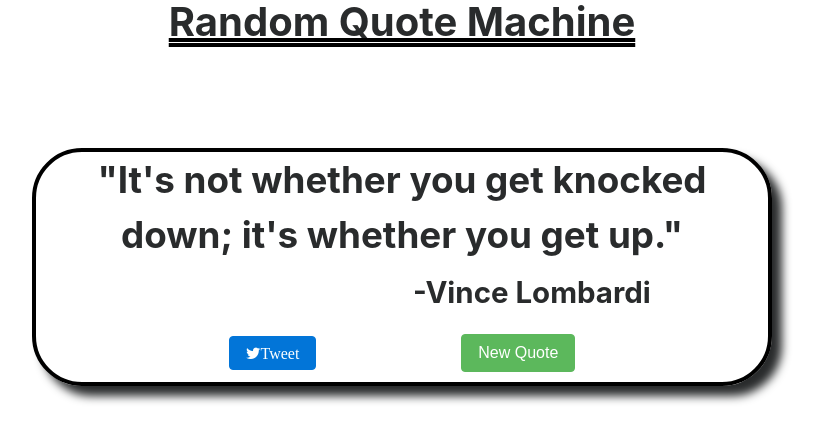
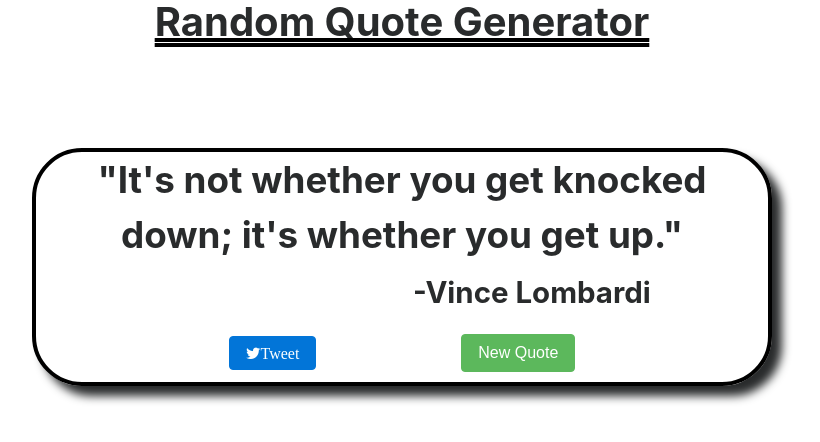
Before and after one commit to SACHIN5SOS/Random-quote-machine, a plain HTML site: page index.html in a window 1280 px wide. Shown: the whole page, without its empty margins (238-1058 px from the left). Drawn offline with nearby package versions, Linux system fonts and the light colour scheme; files that its build step writes are made by us from their sources; files whose address does not match are found by name.

Commit message:
Name changed

```diff
--- a/index.html
+++ b/index.html
@@ -19,7 +19,7 @@
   <div class="container">
     <center>
       <div class="heading page-header">
-        <h1> Random Quote Machine</h1>
+        <h1> Random Quote Generator</h1>
       </div>
     </center>
     <br>
```
